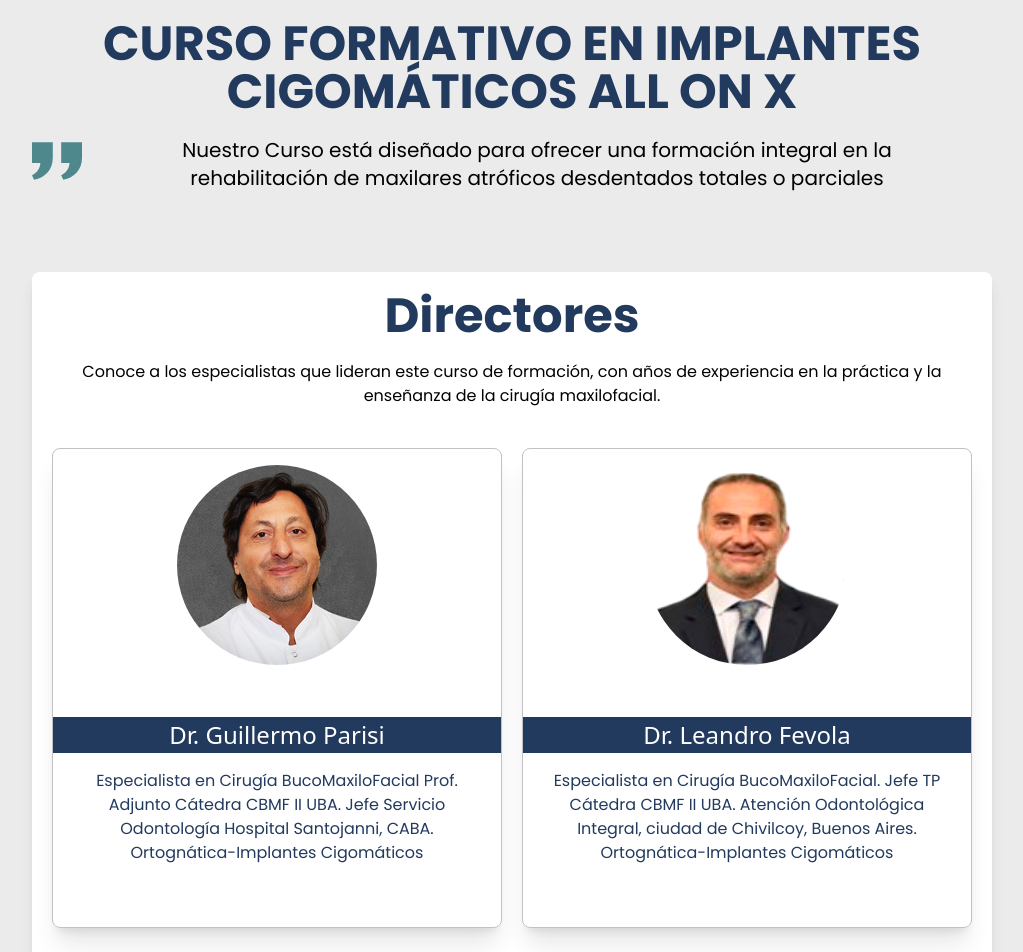
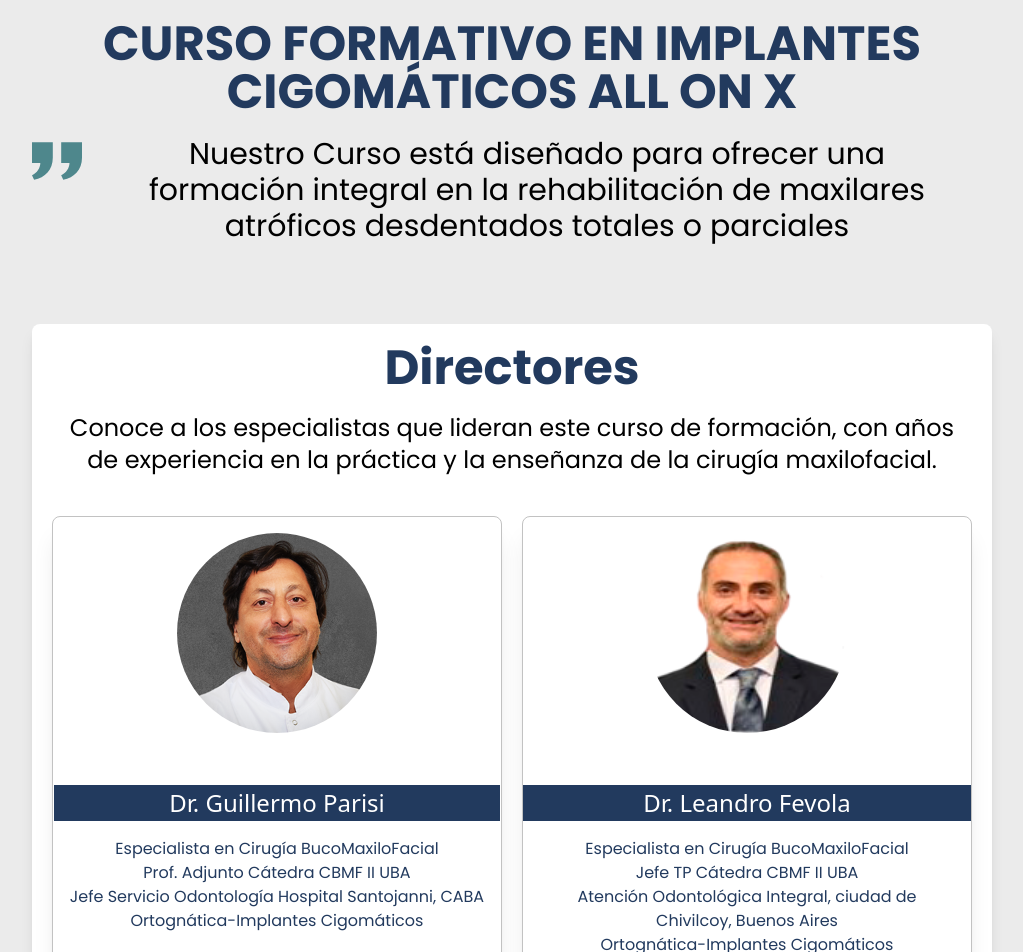
Before and after one commit to jnardi86/guillermoParisiWeb, a React (Vite) app: page /#/ in a window 1280 px wide. Shown: the part 660-1612 px from the top of the page, without its empty margins (128-1151 px from the left). Built offline with nearby package versions, Linux system fonts and the light colour scheme.

Commit message:
Adding styles

```diff
--- a/src/components/navbar/components/NavDesktop.jsx
+++ b/src/components/navbar/components/NavDesktop.jsx
@@ -27,7 +27,7 @@ const NavDesktop = () => {
             {navItems.map((item, index) => {
               return (
                 <li key={index}>
-                  <Link className="font-Poppins text-lg font-Regular text-White p-5 tablet:text-base hover:underline hover:text-Beige" to={item.link}>
+                  <Link className="font-Poppins text-lg font-Regular text-White p-5 tablet:text-base hover:underline hover:text-Beige laptop1:text-2xl" to={item.link}>
                     {t(item.label)}
                   </Link>
                 </li>
--- a/src/pages/home/components/HomeBrief/HomeCursoBrief.jsx
+++ b/src/pages/home/components/HomeBrief/HomeCursoBrief.jsx
@@ -20,7 +20,7 @@ const HomeCursoBrief = () => {
             </div>
           )
         }
-        <h2 className="font-Poppins font-Regular text-center text-base tablet:text-xl px-10">
+        <h2 className="font-Poppins font-Regular text-center text-base tablet:text-xl laptop1:text-3xl px-10">
           Nuestro Curso está diseñado para ofrecer una formación integral en la
           rehabilitación de maxilares atróficos desdentados totales o parciales
         </h2>
--- a/src/pages/home/components/HomeDirectores.jsx
+++ b/src/pages/home/components/HomeDirectores.jsx
@@ -7,18 +7,25 @@ const HomeDirectores = () => {
       id: 1,
       imageSrc: "/images/autoridades/parisi.png",
       name: "Dr. Guillermo Parisi",
-      description:
-        "Especialista en Cirugía BucoMaxiloFacial Prof. Adjunto Cátedra CBMF II UBA. Jefe Servicio Odontología Hospital Santojanni, CABA. Ortognática-Implantes Cigomáticos",
+      description: {
+        specialty: "Especialista en Cirugía BucoMaxiloFacial",
+        position: "Prof. Adjunto Cátedra CBMF II UBA",
+        role: "Jefe Servicio Odontología Hospital Santojanni, CABA",
+        focus: "Ortognática-Implantes Cigomáticos"
+      }
     },
     {
       id: 2,
       imageSrc: "/images/autoridades/fevola.png",
       name: "Dr. Leandro Fevola",
-      description:
-        "Especialista en Cirugía BucoMaxiloFacial. Jefe TP Cátedra CBMF II UBA. Atención Odontológica Integral, ciudad de Chivilcoy, Buenos Aires. Ortognática-Implantes Cigomáticos",
-    },
+      description: {
+        specialty: "Especialista en Cirugía BucoMaxiloFacial",
+        position: "Jefe TP Cátedra CBMF II UBA",
+        role: "Atención Odontológica Integral, ciudad de Chivilcoy, Buenos Aires",
+        focus: "Ortognática-Implantes Cigomáticos"
+      }
+    }
   ];
-
   const { directoresRef } = useGlobal();
 
   return (
@@ -29,7 +36,7 @@ const HomeDirectores = () => {
       <h2 className="title-sections font-Bold text-DarkBlue pb-5 text-center">
         Directores
       </h2>
-      <p className="font-Poppins text-center">
+      <p className="font-Poppins text-base tablet:text-lg laptop1:text-2xl text-center">
         Conoce a los especialistas que lideran este curso de formación, con años
         de experiencia en la práctica y la enseñanza de la cirugía maxilofacial.
       </p>
@@ -50,13 +57,18 @@ const HomeDirectores = () => {
               <h2 className="title-secundary bg-DarkBlue w-full text-White font-bold text-center">
                 {director.name}
               </h2>
-              <p className="font-Poppins text-DarkBlue text-sm text-center px-4 pt-4 tablet:text-base">
-                {director.description}
-              </p>
+              {/* Lista desordenada para la descripción */}
+              <ul className="font-Poppins text-DarkBlue text-sm text-center px-4 pt-4 tablet:text-base list-none">
+                <li>{director.description.specialty}</li>
+                <li>{director.description.position}</li>
+                <li>{director.description.role}</li>
+                <li>{director.description.focus}</li>
+              </ul>
             </div>
           </div>
         ))}
       </div>
+
     </div>
   );
 };
--- a/src/pages/home/components/HomeHero/HomeHeroSlide.jsx
+++ b/src/pages/home/components/HomeHero/HomeHeroSlide.jsx
@@ -29,7 +29,7 @@ const HomeHeroSlide = ({ imageName, title, subtitle }) => {
         <h1 className="title-principal font-Bold text-Beige px-2 py-4">
           {t(title)}
         </h1>
-        <p className="font-Poppins text-lg font-Thin text-White px-2">
+        <p className="font-Poppins text-lg font-Thin laptop1:text-2xl text-White px-2">
           {t(subtitle)}
         </p>
       </div>
```
